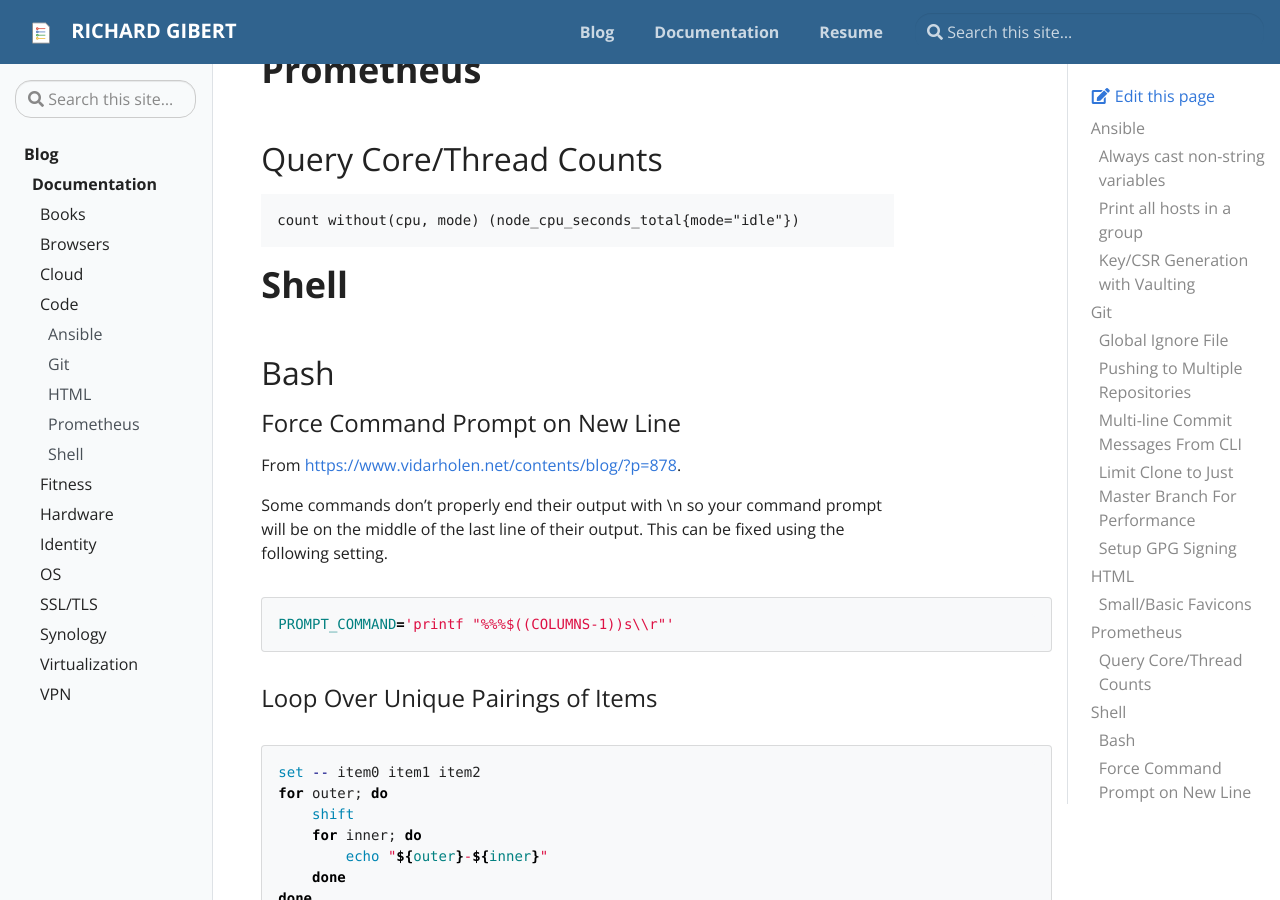
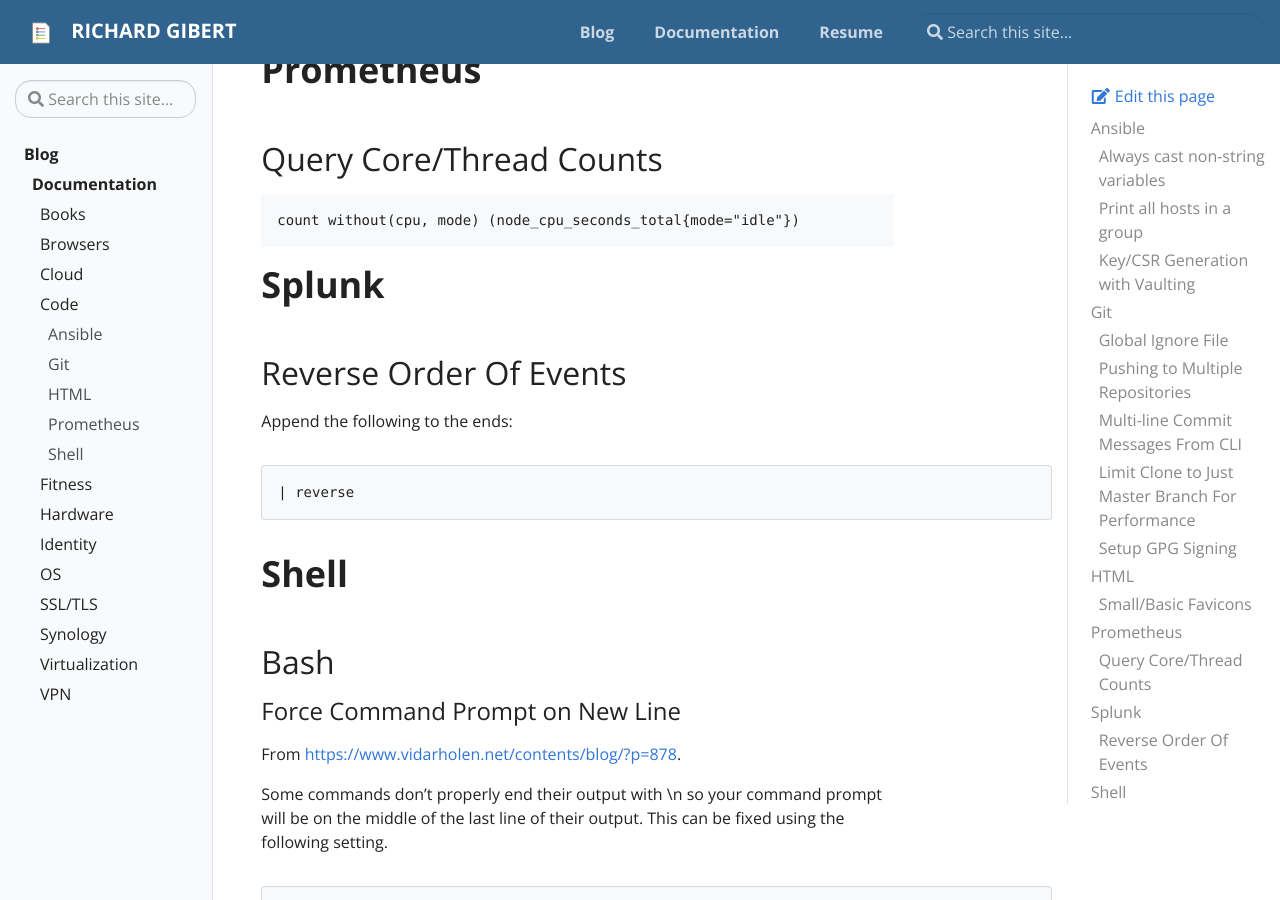
Before and after one commit to rgibert/rgibert.github.io, a Jekyll site: the page built from _docs/code.md, in a window 1280 px wide and 900 px high, scrolled down 2711 px. Built offline with Jekyll 4.4.1, drawn with Linux system fonts in a browser that asks for light colours.

Commit message:
add Splunk reverse

```diff
--- a/_docs/code.md
+++ b/_docs/code.md
@@ -107,6 +107,15 @@ From [https://news.ycombinator.com/item?id=24111105](https://news.ycombinator.co
 count without(cpu, mode) (node_cpu_seconds_total{mode="idle"})
 ~~~
 
+# Splunk
+
+## Reverse Order Of Events
+
+Append the following to the ends:
+~~~
+| reverse
+~~~
+
 # Shell
 
 ## Bash
```
